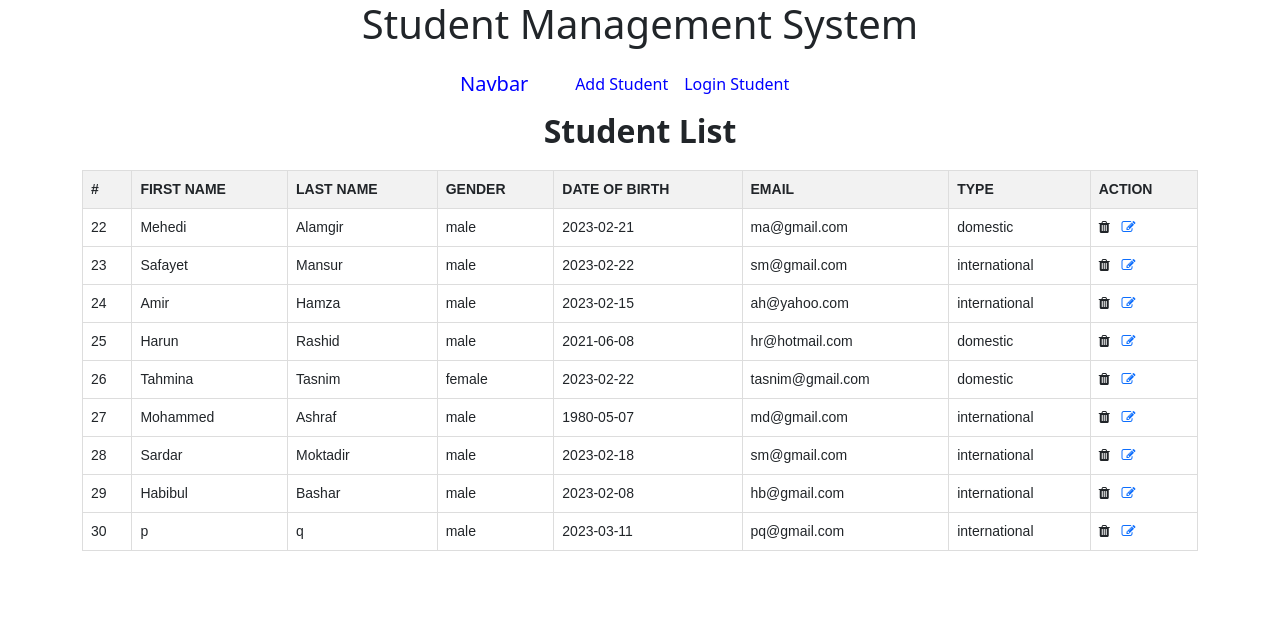
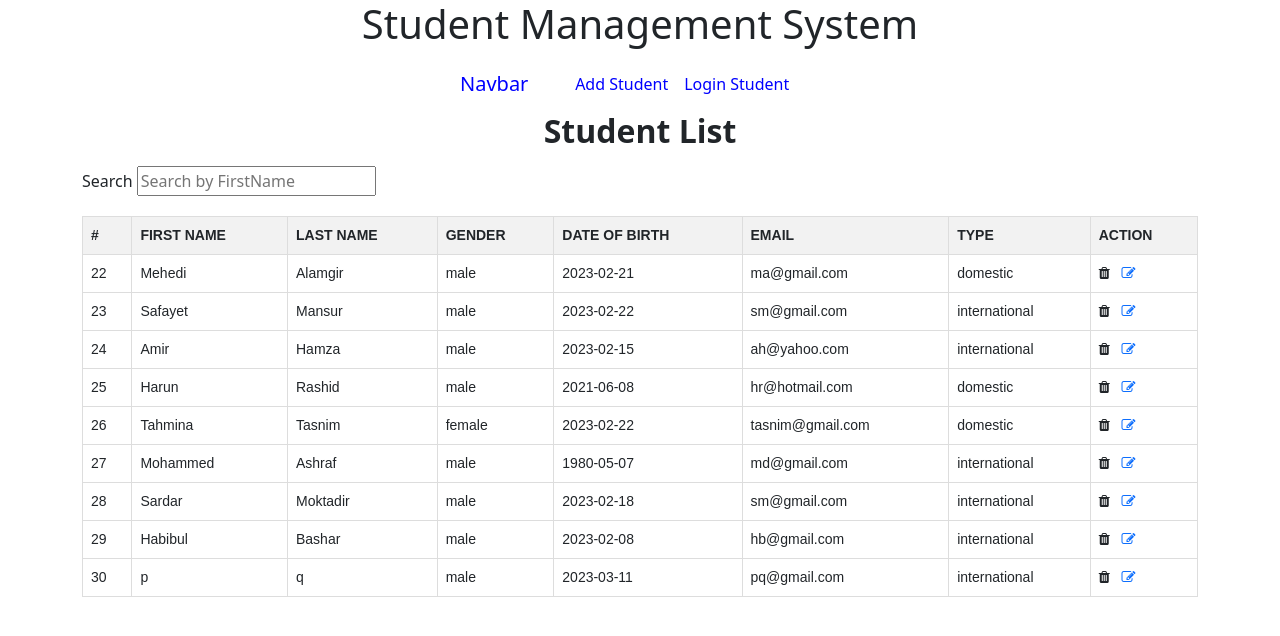
Before and after one commit to MehediAlamgir/Angular-Learning, an Angular app in the folder student-management/: page /list in a window 1280 px wide. Shown: the top 636 px of the page. Built offline with nearby package versions, Linux system fonts and the light colour scheme; data requests are answered from the project's data file.

Commit message:
[Title] Search functionality is added in student list table.
[Detail] search component is added as child of list-student component and
used EventEmitter in child component(search) for emiting event during
search box text changed and catch that event from parent
component (list-student)

```diff
--- a/student-management/src/app/components/list-student/list-student.component.html
+++ b/student-management/src/app/components/list-student/list-student.component.html
@@ -1,4 +1,8 @@
 <h3 class="heading">Student List</h3>
+
+<div>
+  <app-search (searchTextChanged)="onSearchTextEntered($event)"></app-search>
+</div>
 
 <table class="table">
   <thead>
@@ -14,7 +18,8 @@
     </tr>
   </thead>
   <tbody>
-    <tr *ngFor="let item of studentData">
+    <ng-container *ngFor="let item of studentData">
+      <tr *ngIf = "searchText === '' || item.firstName.includes(searchText) ">
         <td scope="row">{{item.id}}</td>
         <td>{{item.firstName}}</td>
         <td>{{item.lastName}}</td>
@@ -28,5 +33,7 @@
           <a routerLink="/edit/{{item.id}}"><i class="fa fa-edit"></i></a>
         </td>
       </tr>
+    </ng-container>
+
   </tbody>
 </table>
--- a/student-management/src/app/components/list-student/list-student.component.ts
+++ b/student-management/src/app/components/list-student/list-student.component.ts
@@ -1,5 +1,6 @@
 import { Component, OnInit } from '@angular/core';
 import { StudentsService } from '../../students.service';
+
 
 @Component({
   selector: 'app-list-student',
@@ -9,6 +10,7 @@ import { StudentsService } from '../../students.service';
 export class ListStudentComponent {
   constructor(private student: StudentsService) { }
   studentData: any = [];
+  searchText: string = '';
 
   ngOnInit(): void {
     this.student.getAllStudent().subscribe((allData) => {
@@ -24,4 +26,9 @@ export class ListStudentComponent {
       this.ngOnInit();
     });
   }
+
+  onSearchTextEntered(searchValue: string) {
+    this.searchText = searchValue;
+    //console.log("searchValue: "+this.searchText);
+  }
 }
--- /dev/null
+++ b/student-management/src/app/search/search.component.html
@@ -0,0 +1,4 @@
+<div>
+    <span>Search </span>
+    <input type="text" placeholder="Search by FirstName" [(ngModel)]="enteredSearchedValue" (input)="onSearchTextChanged()" >
+</div>
--- /dev/null
+++ b/student-management/src/app/search/search.component.ts
@@ -0,0 +1,19 @@
+import { Component, EventEmitter, Output } from '@angular/core';
+
+@Component({
+  selector: 'app-search',
+  templateUrl: './search.component.html',
+  styleUrls: ['./search.component.css']
+})
+export class SearchComponent {
+
+  enteredSearchedValue: string = '';
+
+  @Output()
+  searchTextChanged: EventEmitter<string> = new EventEmitter<string>();
+
+  onSearchTextChanged() {
+    this.searchTextChanged.emit(this.enteredSearchedValue);
+  }
+
+}
```
Also changed, not shown: student-management/src/app/app.module.ts (+6 -3 lines), student-management/src/app/search/search.component.css (added), 1 other file (tests, documents, lock files or other folders). Lines whose indentation alone changed are shown as unchanged.
